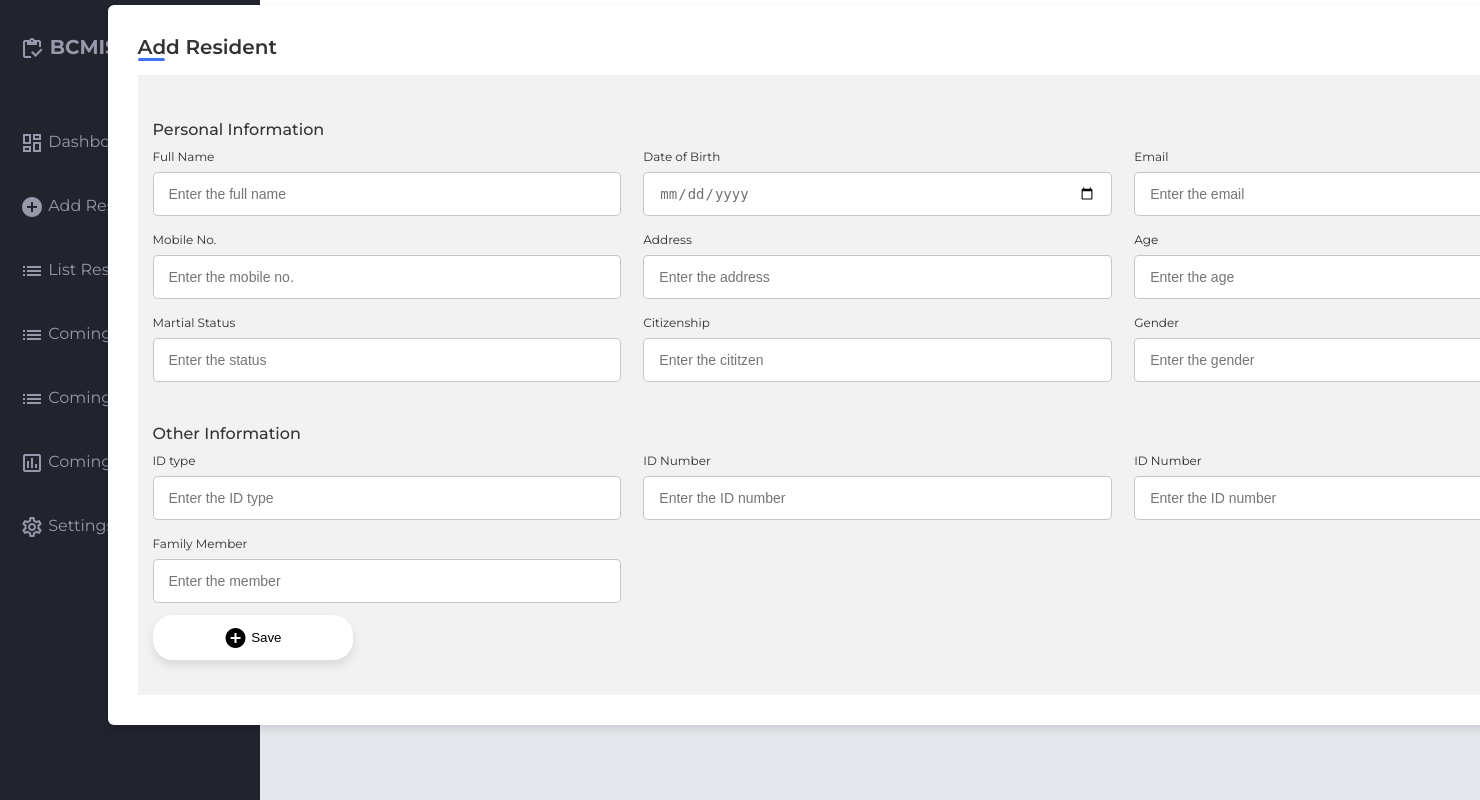
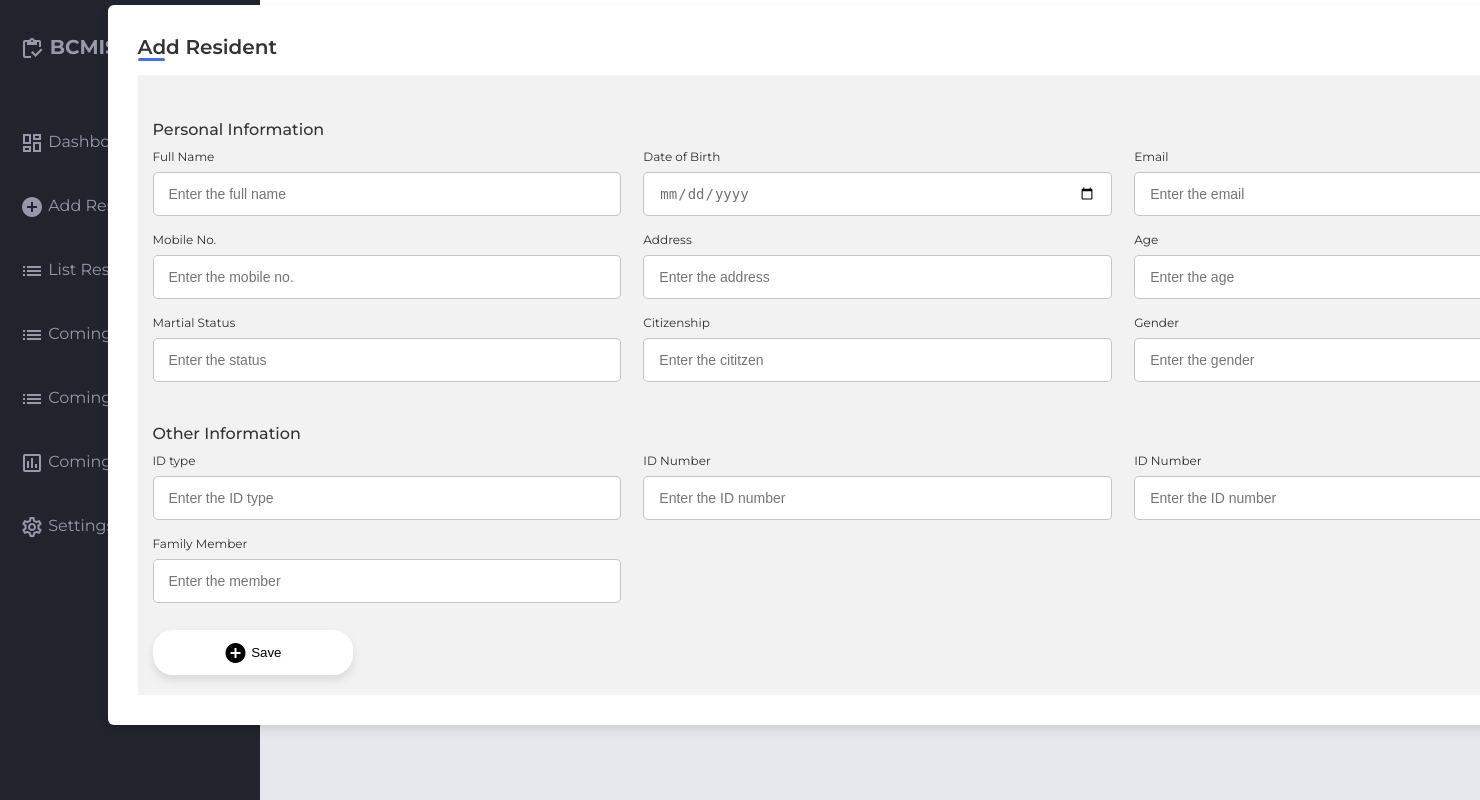
Before and after one commit to chrstncleofas/BCMIS, a Django app: page /add in a window 1480 px wide; the page is wider, and only the part inside the window is pictured. Run offline with Django 4.2, Linux system fonts and the light colour scheme.

Commit message:
Added UI

```diff
--- a/templates/authentication/add.html
+++ b/templates/authentication/add.html
@@ -148,7 +148,7 @@
                                 <input type="number" name="member" id="member" placeholder="Enter the member" required>
                             </div>
                         </div>
-                        <button type="submit" class="addbtn">
+                        <button type="submit" class="addbtn" style="margin-top: 15px;">
                             <span class="material-icons-outlined">add_circle</span> Save
                         </button>
                     </div>
```
